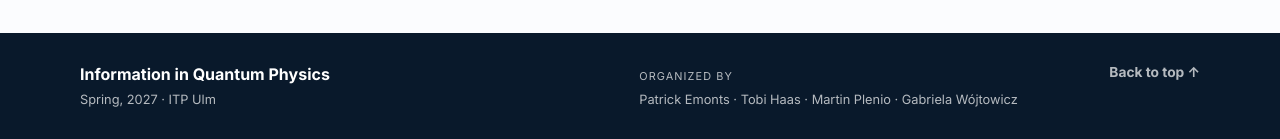
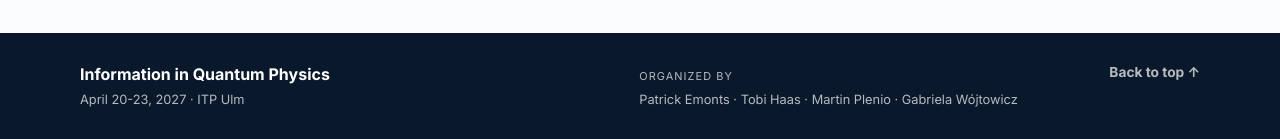
Before and after one commit to Tobi-Haas/iiqp, a Jekyll site: the page built from index.md, in a window 1280 px wide and 900 px high, scrolled down 2430 px. Shown: the part 758-897 px from the top of the window. Built offline with Jekyll 4.4.1, drawn with Linux system fonts in a browser that asks for light colours.

Commit message:
Update footer.html

```diff
--- a/_includes/footer.html
+++ b/_includes/footer.html
@@ -2,7 +2,7 @@
   <div class="container footer-grid">
     <div>
       <strong>{{ site.title }}</strong>
-      <p>Spring, 2027 · ITP Ulm</p>
+      <p>April 20-23, 2027 · ITP Ulm</p>
     </div>
     <div>
       <span>Organized by</span>
```
